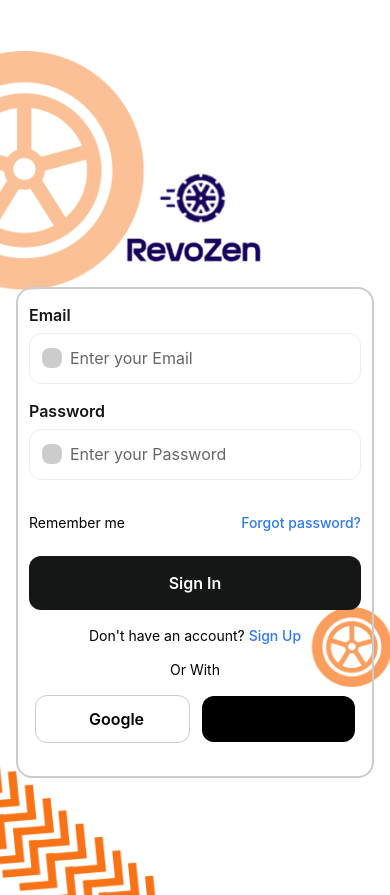
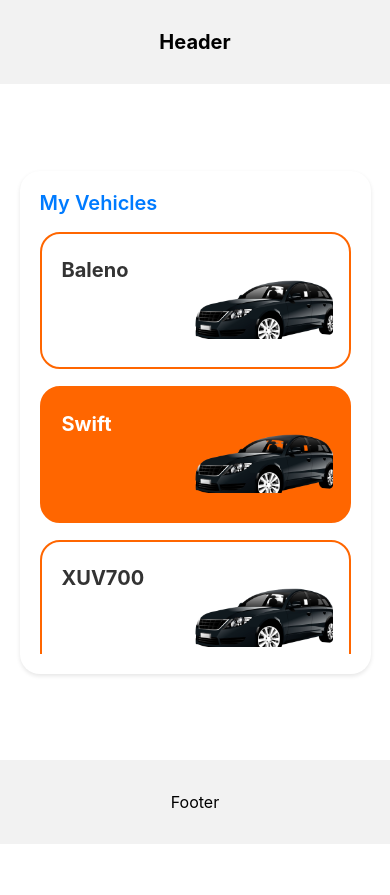
Before and after one commit to vijayguhan10/revozen-app, a React Native app: screen / in a window 390 px wide. After the commit the page ends 844 px from the top, so only its background shows below. Built offline with nearby package versions, Linux system fonts and the light colour scheme.

Commit message:
Created the MyVehiclesList page along with VehicleListCard component

```diff
--- a/App.js
+++ b/App.js
@@ -1,13 +1,15 @@
 import { StatusBar } from 'expo-status-bar';
 import { StyleSheet, Text, View } from 'react-native';
 import LoginScreen from './components/LoginPage/login';
+import ServiceBookingConfirmation from './components/Home/ServiceBookingConfirmation/ServiceBookingConfirmation';
+import MyVehiclesPage from './components/Vehicle/MyVehiclesListPage';
 
 export default function App() {
   return (
     <View style={styles.container}>
       {/* <Text>Open up App.js to start working on your app!</Text>
       <StatusBar style="auto" /> */}
-      <LoginScreen />
+      <MyVehiclesPage />
     </View>
   );
 }
--- /dev/null
+++ b/components/Vehicle/MyVehiclesListPage.jsx
@@ -0,0 +1,108 @@
+import React from "react";
+import { View, Text, StyleSheet, ScrollView } from "react-native";
+import {
+  widthPercentageToDP as wp,
+  heightPercentageToDP as hp,
+} from "react-native-responsive-screen";
+import VehicleListCard from "./VehicleListCard";
+
+const vehicleData = [
+  { id: 1, model: "Baleno", image: require("../../assets/Vehicle/car.png") },
+  { id: 2, model: "Swift", image: require("../../assets/Vehicle/car.png") },
+  { id: 3, model: "XUV700", image: require("../../assets/Vehicle/car.png") },
+  { id: 4, model: "Creta", image: require("../../assets/Vehicle/car.png") },
+];
+
+const MyVehiclesListPage = () => {
+  return (
+    <View style={styles.container}>
+      <View style={styles.header}>
+        <Text style={styles.headerText}>Header</Text>
+      </View>
+
+      <View style={styles.middleSection}>
+        <View style={styles.vehicleSectionContainer}>
+          <Text style={styles.sectionTitle}>My Vehicles</Text>
+
+          <ScrollView
+            style={styles.scrollContainer}
+            showsVerticalScrollIndicator={false}
+          >
+            <View style={styles.vehicleSection}>
+              {vehicleData.map((vehicle, index) => (
+                <VehicleListCard
+                  key={vehicle.id}
+                  model={vehicle.model}
+                  image={vehicle.image}
+                  index={index}
+                />
+              ))}
+            </View>
+          </ScrollView>
+        </View>
+      </View>
+
+      <View style={styles.footer}>
+        <Text style={styles.footerText}>Footer</Text>
+      </View>
+    </View>
+  );
+};
+
+const styles = StyleSheet.create({
+  container: {
+    flex: 1,
+    width: "100%",
+  },
+  header: {
+    height: hp("10%"),
+    justifyContent: "center",
+    alignItems: "center",
+    backgroundColor: "#f2f2f2",
+  },
+  headerText: {
+    fontSize: wp("5%"),
+    fontWeight: "bold",
+  },
+  middleSection: {
+    flex: 1,
+    justifyContent: "center",
+    alignItems: "center",
+  },
+  vehicleSectionContainer: {
+    width: "90%",
+    backgroundColor: "#fff",
+    borderRadius: wp("5%"),
+    padding: wp("5%"),
+    shadowColor: "#000",
+    shadowOffset: { width: 0, height: 2 },
+    shadowOpacity: 0.1,
+    shadowRadius: wp("1%"),
+    elevation: 3,
+    maxHeight: hp("65%"),
+  },
+  sectionTitle: {
+    fontSize: wp("5%"),
+    fontWeight: "600",
+    color: "#007bff",
+    marginBottom: hp("2%"),
+    textAlign: "left",
+  },
+  scrollContainer: {
+    maxHeight: hp("50%"),
+  },
+  vehicleSection: {
+    marginBottom: hp("2%"),
+  },
+  footer: {
+    height: hp("10%"),
+    justifyContent: "center",
+    alignItems: "center",
+    backgroundColor: "#f2f2f2",
+  },
+  footerText: {
+    fontSize: wp("4%"),
+  },
+});
+
+export default MyVehiclesListPage;
--- /dev/null
+++ b/components/Vehicle/VehicleListCard.jsx
@@ -0,0 +1,60 @@
+import React from "react";
+import { View, Text, StyleSheet, Image } from "react-native";
+import {
+  widthPercentageToDP as wp,
+  heightPercentageToDP as hp,
+} from "react-native-responsive-screen";
+
+const orangeColor = "#ff6600";
+
+const VehicleListCard = ({ model, image, index }) => {
+  const isOrangeBackground = index % 2 !== 0;
+
+  return (
+    <View
+      style={[
+        styles.card,
+        isOrangeBackground
+          ? { backgroundColor: orangeColor, borderColor: orangeColor }
+          : { borderColor: orangeColor, backgroundColor: "#fff" },
+      ]}
+    >
+      <View style={styles.cardContent}>
+        <Text style={[styles.model, isOrangeBackground && { color: "#fff" }]}>
+          {model}
+        </Text>
+      </View>
+      <Image source={image} style={styles.image} />
+    </View>
+  );
+};
+const styles = StyleSheet.create({
+  card: {
+    flexDirection: "row",
+    borderRadius: wp("5%"),
+    padding: wp("4%"),
+    marginBottom: hp("2%"),
+    borderWidth: 2,
+    alignItems: "center",
+  },
+  cardContent: {
+    flex: 1,
+    justifyContent: "flex-start",
+    height: hp("12%"),
+  },
+  model: {
+    fontSize: wp("5%"),
+    fontWeight: "700",
+    color: "#333",
+    paddingTop: hp("1%"),
+    paddingLeft: wp("1%"),
+  },
+  image: {
+    width: wp("40%"),
+    height: hp("12%"),
+    borderRadius: wp("2%"),
+    resizeMode: "contain",
+  },
+});
+
+export default VehicleListCard;
```
Also changed, not shown: assets/Vehicle/car.png (added).
